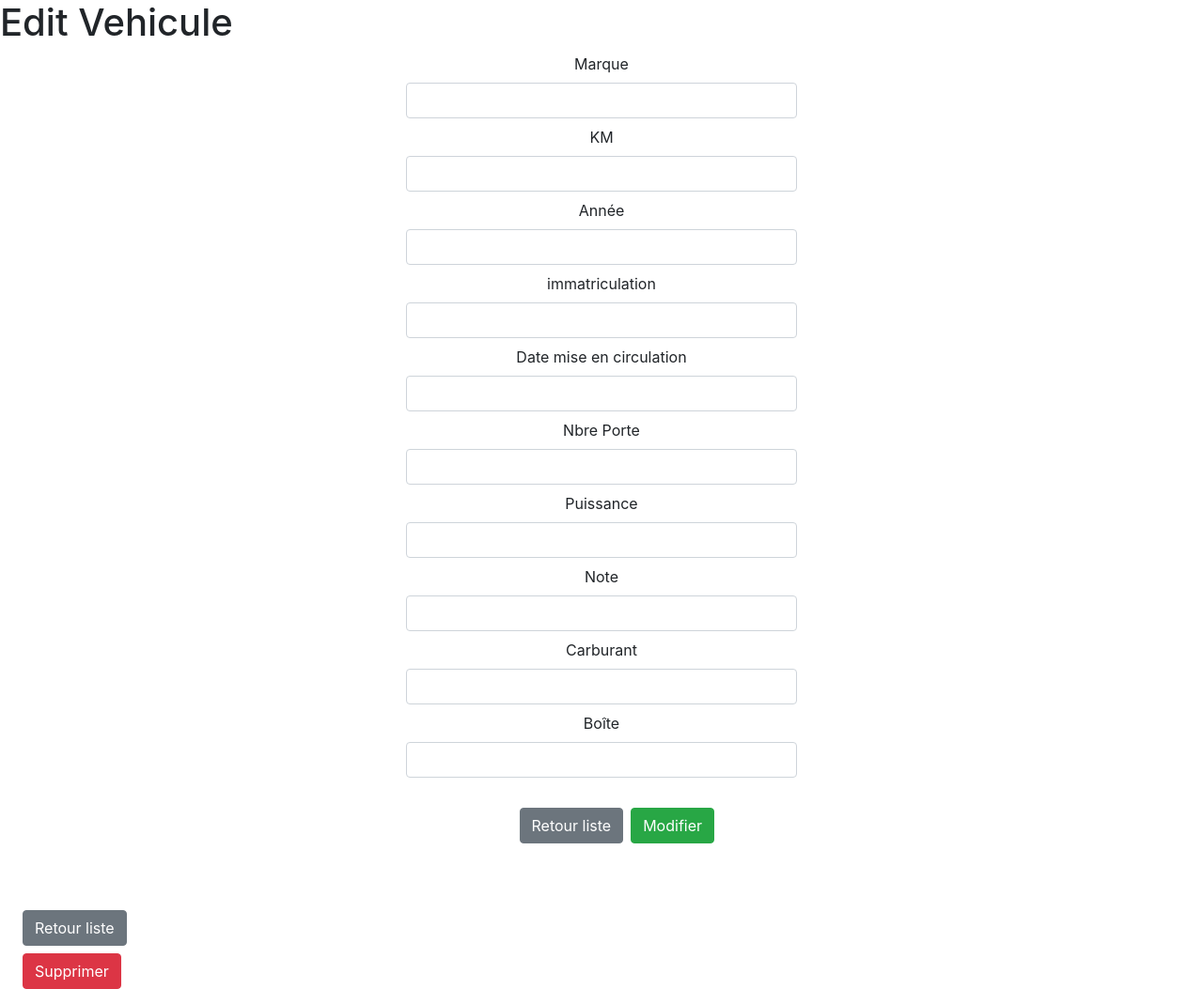
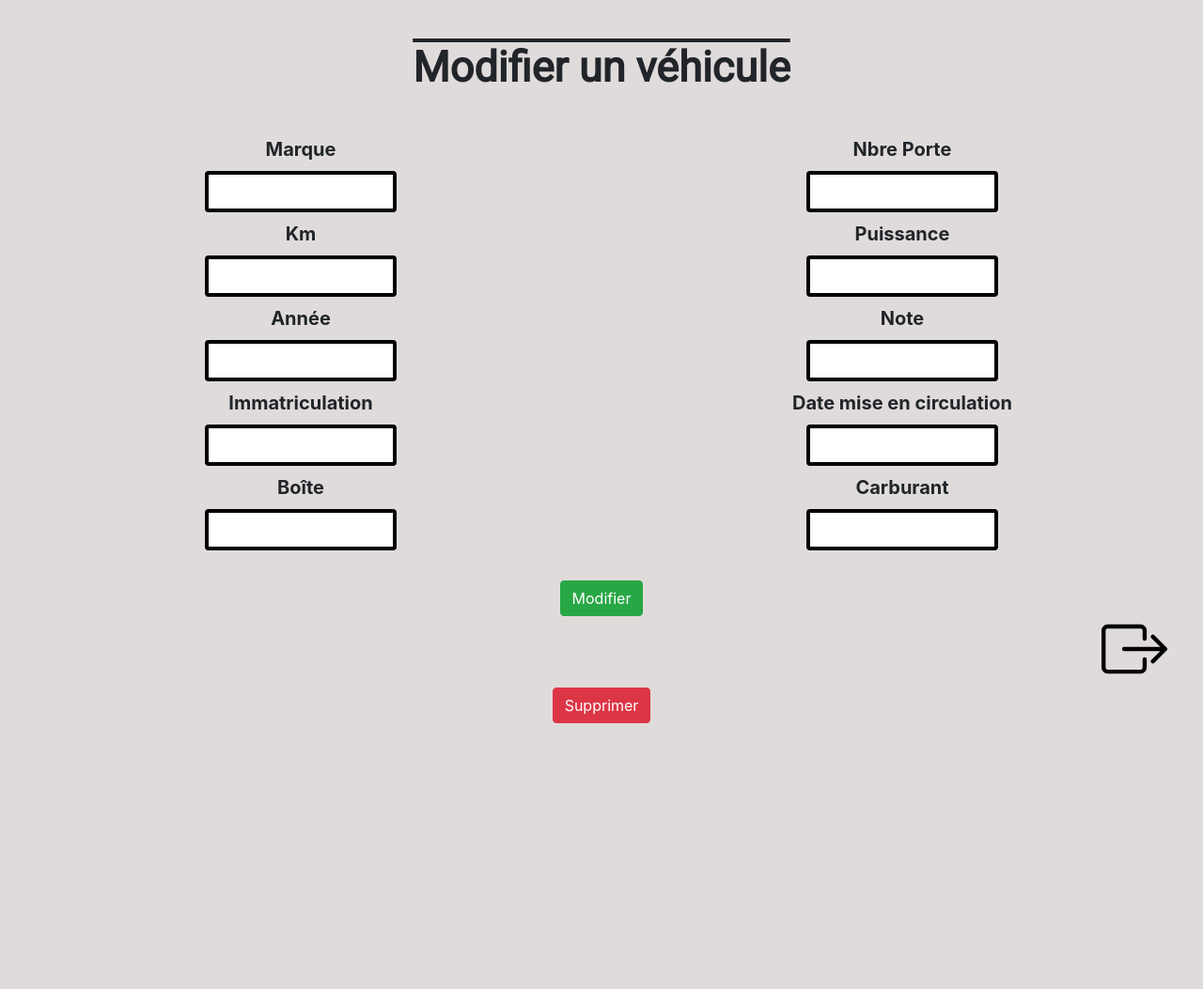
Before and after one commit to AntoineM666/Tool_car, a Symfony app: template templates/vehicule/edit.html.twig in a window 1280 px wide. Shown: the whole page at 94% size. After the commit the page ends 770 px from the top, so only its background shows below. Run offline with Twig, Linux system fonts and the light colour scheme; the template is opened without the code that fills it, so the values that code supplies are empty; form fields are guessed from the names that the template uses; some libraries are stand-ins or nearby versions.

Commit message:
form + show + liste : front OK !

```diff
--- a/public/css/style.css
+++ b/public/css/style.css
@@ -1,3 +1,5 @@
+@import url('https://fonts.googleapis.com/css2?family=Roboto&display=swap');
+
 .img-logo{
     width: 20%;
 
@@ -14,8 +16,19 @@
     text-align: center;
     font-weight: bold;
     margin: 2.5%;
-    border: 4px solid black;
+    text-decoration: overline;
     padding: 1%;
     font-size: 45px;
+    font-family: Roboto;
 
 }
+
+.border-form{
+border: 4px solid black;
+
+}
+
+.hover-arrow:hover{
+    transform: scale(1.15);
+    transition: ease all 500ms;
+}
--- a/templates/vehicule/_delete_form.html.twig
+++ b/templates/vehicule/_delete_form.html.twig
@@ -1,5 +1,5 @@
 <form method="post" action="{{ path('vehicule_delete', {'id': vehicule.id}) }}" onsubmit="return confirm('Êtes-vous certain de vouloir supprimer le véhicule?');">
     <input type="hidden" name="_method" value="DELETE">
     <input type="hidden" name="_token" value="{{ csrf_token('delete' ~ vehicule.id) }}">
-    <button class="btn btn-danger ml-4">Supprimer</button>
+    <div class="text-center"><button class="btn btn-danger">Supprimer</button></div>
 </form>
--- a/templates/vehicule/_form.html.twig
+++ b/templates/vehicule/_form.html.twig
@@ -1,65 +1,64 @@
-<div class="container-fluid text-center">
-    {{ form_start(form)}}
 
-
-        <div class="form-group mb-2 ">
+    {{ form_start(form)}}<div class="container-fluid text-center">
+<div class="row">
+<div class="col">
+        <div class="form-group mb-2 " style="font-weight:bolder; font-size:20px;">
             {{ form_label(form.marque, 'Marque') }}
-            {{ form_widget(form.marque, {'attr': {'class': 'form-control col-md-4 mx-auto'}}) }}
+            {{ form_widget(form.marque, {'attr': {'class': 'form-control col-md-4 mx-auto border-form'}}) }}
         </div>
 
-        <div class="form-group mb-2">
-            {{ form_label(form.kilometrage, 'KM') }}
-            {{ form_widget(form.kilometrage, {'attr': {'class': 'form-control col-md-4 mx-auto'}}) }}
+        <div class="form-group mb-2" style="font-weight:bolder; font-size:20px; ">
+            {{ form_label(form.kilometrage, 'Km') }}
+            {{ form_widget(form.kilometrage, {'attr': {'class': 'form-control col-md-4 mx-auto border-form'}}) }}
         </div>
 
-        <div class="form-group mb-2">
+        <div class="form-group mb-2" style="font-weight:bolder; font-size:20px; ">
             {{ form_label(form.annee, 'Année') }}
-            {{ form_widget(form.annee, {'attr': {'class': 'form-control col-md-4 mx-auto'}}) }}
+            {{ form_widget(form.annee, {'attr': {'class': 'form-control col-md-4 mx-auto border-form'}}) }}
         </div>
 
-        <div class="form-group mb-2">
-            {{ form_label(form.imatriculation, 'immatriculation') }}
-            {{ form_widget(form.imatriculation, {'attr': {'class': 'form-control col-md-4 mx-auto'}}) }}
+        <div class="form-group mb-2" style="font-weight:bolder; font-size:20px; ">
+            {{ form_label(form.imatriculation, 'Immatriculation') }}
+            {{ form_widget(form.imatriculation, {'attr': {'class': 'form-control col-md-4 mx-auto border-form'}}) }}
+        </div>
+
+        <div class="form-group mb-2" style="font-weight:bolder; font-size:20px;">
+            {{ form_label(form.boite, 'Boîte') }}
+            {{ form_widget(form.boite, {'attr': {'class': 'form-control col-md-4 mx-auto border-form'}}) }}
+        </div>
+
+</div>
+
+<div class="col">
+        <div class="form-group mb-2" style="font-weight:bolder; font-size:20px; ">
+            {{ form_label(form.porte, 'Nbre Porte') }}
+            {{ form_widget(form.porte, {'attr': {'class': 'form-control col-md-4 mx-auto border-form'}}) }}
+        </div>
+
+        <div class="form-group mb-2" style="font-weight:bolder; font-size:20px;">
+            {{ form_label(form.puissance, 'Puissance') }}
+            {{ form_widget(form.puissance, {'attr': {'class': 'form-control col-md-4 mx-auto border-form'}}) }}
         </div>
 
 
-        <div class="form-group mb-2">
-            {{ form_label(form.miseencirculation, 'Date mise en circulation') }}
-            {{ form_widget(form.miseencirculation, {'attr': {'class': 'form-control col-md-4 mx-auto'}}) }}
+        <div class="form-group mb-2" style="font-weight:bolder; font-size:20px; ">
+            {{ form_label(form.note, 'Note') }}
+            {{ form_widget(form.note, {'attr': {'class': 'form-control col-md-4 mx-auto border-form'}}) }}
         </div>
 
-        <div class="form-group mb-2">
-            {{ form_label(form.porte, 'Nbre Porte') }}
-            {{ form_widget(form.porte, {'attr': {'class': 'form-control col-md-4 mx-auto'}}) }}
+         <div class="form-group mb-2" style="font-weight:bolder; font-size:20px; ">
+            {{ form_label(form.miseencirculation, 'Date mise en circulation') }}
+            {{ form_widget(form.miseencirculation, {'attr': {'class': 'form-control col-md-4 mx-auto border-form'}}) }}
         </div>
 
-        <div class="form-group mb-2">
-            {{ form_label(form.puissance, 'Puissance') }}
-            {{ form_widget(form.puissance, {'attr': {'class': 'form-control col-md-4 mx-auto'}}) }}
-        </div>
+       <div class="form-group mb-2" style="font-weight:bolder; font-size:20px; ">
+            {{ form_label(form.carburant, 'Carburant') }}
+            {{ form_widget(form.carburant, {'attr': {'class': 'form-control col-md-4 mx-auto border-form'}}) }}
+        </div><br>
+</div>
 
-
-        <div class="form-group mb-2">
-            {{ form_label(form.note, 'Note') }}
-            {{ form_widget(form.note, {'attr': {'class': 'form-control col-md-4 mx-auto'}}) }}
-        </div>
-
-        <div class="form-group mb-2">
-            {{ form_label(form.carburant, 'Carburant') }}
-            {{ form_widget(form.carburant, {'attr': {'class': 'form-control col-md-4 mx-auto'}}) }}
-        </div>
-
-        <div class="form-group mb-2">
-            {{ form_label(form.boite, 'Boîte') }}
-            {{ form_widget(form.boite, {'attr': {'class': 'form-control col-md-4 mx-auto'}}) }}
-        </div><br>
-
-
-<div class="row " style="margin-left:43%; margin-bottom:5%;">
-         <a href="{{ path('vehicule_index') }}"><button class="btn btn-secondary" >Retour liste</button></a>
-
-        <button class="btn btn-success ml-2">{{ button_label|default('Sauvegarder') }}</button>
 </div>
+        <button class="btn btn-success ">{{ button_label|default('Sauvegarder') }}</button>
 
     {{ form_end(form)}}
 
--- a/templates/vehicule/edit.html.twig
+++ b/templates/vehicule/edit.html.twig
@@ -3,11 +3,22 @@
 {% block title %}Edit Vehicule{% endblock %}
 
 {% block body %}
-    <h1>Edit Vehicule</h1>
+    <body style="background-color:#e0dbdb;">
+
+
+    <h1 class="title">Modifier un véhicule</h1>
 
     {{ include('vehicule/_form.html.twig', {'button_label': 'Modifier'}) }}
 
-    <a href="{{ path('vehicule_index') }}"><button class="btn btn-secondary my-2 ml-4">Retour liste</button></a>
+   <div class="text-right"> <a href="{{ path('vehicule_index') }}"><svg xmlns="http://www.w3.org/2000/svg" width="70" height="70" style="color:black; margin-right:3%;" fill="currentColor" class="bi bi-box-arrow-right hover-arrow" viewBox="0 0 16 16">
+  <path fill-rule="evenodd" d="M10 12.5a.5.5 0 0 1-.5.5h-8a.5.5 0 0 1-.5-.5v-9a.5.5 0 0 1 .5-.5h8a.5.5 0 0 1 .5.5v2a.5.5 0 0 0 1 0v-2A1.5 1.5 0 0 0 9.5 2h-8A1.5 1.5 0 0 0 0 3.5v9A1.5 1.5 0 0 0 1.5 14h8a1.5 1.5 0 0 0 1.5-1.5v-2a.5.5 0 0 0-1 0v2z"/>
+  <path fill-rule="evenodd" d="M15.854 8.354a.5.5 0 0 0 0-.708l-3-3a.5.5 0 0 0-.708.708L14.293 7.5H5.5a.5.5 0 0 0 0 1h8.793l-2.147 2.146a.5.5 0 0 0 .708.708l3-3z"/>
+</svg></a></div>
+</body>
+
+
+
+
 
     {{ include('vehicule/_delete_form.html.twig') }}
 {% endblock %}
--- a/templates/vehicule/index.html.twig
+++ b/templates/vehicule/index.html.twig
@@ -7,7 +7,7 @@
     <div class="card mx-auto" style="width: 90%;">
         <div class="card-body">
 
-            <h3 class="card-title text-center">Liste des véhicules</h3><br>
+            <h3 class="card-title text-center">Stock des véhicules</h3><br>
 
     <div class="table-responsive">
             <table class="table text-center">
```
Also changed, not shown: templates/vehicule/new.html.twig (+9 -1 lines), templates/vehicule/show.html.twig (+20 -16 lines).
